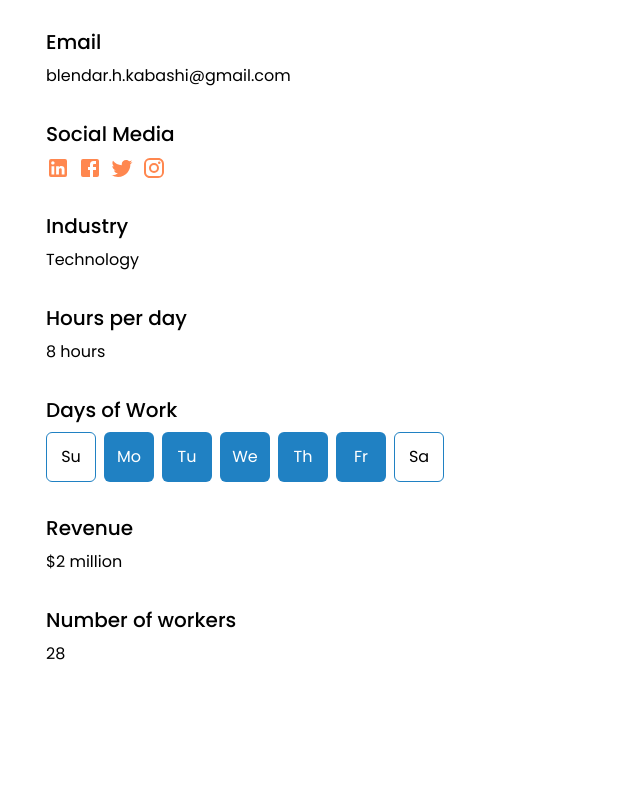
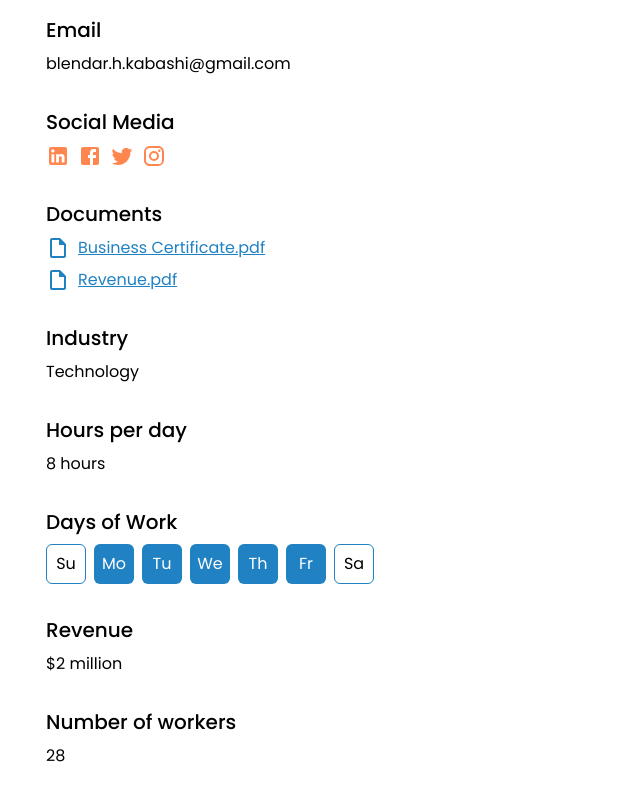
Before and after one commit to blendarkabashi/dimensio, a Next.js app: page /company-details in a window 1280 px wide. Shown: the part 1081-1881 px from the top of the page, without its empty margins (0-640 px from the left). Before the commit the page ends 1779 px from the top, so only its background shows below. Built offline with nearby package versions, Linux system fonts and the light colour scheme.

Commit message:
finish company profile

```diff
--- a/pages/company-details/index.js
+++ b/pages/company-details/index.js
@@ -8,6 +8,7 @@ import LinkedIn from '@mui/icons-material/LinkedIn';
 import Facebook from '@mui/icons-material/Facebook';
 import Twitter from '@mui/icons-material/Twitter';
 import Instagram from '@mui/icons-material/Instagram';
+import InsertDriveFileOutlined from '@mui/icons-material/InsertDriveFileOutlined';
 const index = () => {
   const tabs = [
     { id: 0, name: 'Business Info' },
@@ -19,7 +20,7 @@ const index = () => {
   return (
     <>
       <Header />
-      <div className="bg-blue h-[300px] py-[50px] -mb-24">
+      <div className="bg-blue h-[240px] py-[50px] -mb-24">
         <div className="container">
           <a href="" className="flex items-center text-white">
             <ArrowBack className="mr-2" />
@@ -47,7 +48,7 @@ const index = () => {
           setCurrentTab={setCurrentTab}
         />
         {currentTab == 0 ? (
-          <>
+          <div className="w-1/2">
             <div className="mb-8">
               <div className="font-medium text-xl mb-2">Biography</div>
               <div className="">
@@ -91,6 +92,22 @@ const index = () => {
               </div>
             </div>
             <div className="mb-8">
+              <div className="font-medium text-xl mb-2">Documents</div>
+              <div className="flex flex-col">
+                <a
+                  href="#"
+                  className="text-blue underline flex items-center mb-2"
+                >
+                  <InsertDriveFileOutlined className="mr-2" />
+                  Business Certificate.pdf
+                </a>
+                <a href="#" className="text-blue underline flex items-center ">
+                  <InsertDriveFileOutlined className="mr-2" />
+                  Revenue.pdf
+                </a>
+              </div>
+            </div>
+            <div className="mb-8">
               <div className="font-medium text-xl mb-2">Industry</div>
               <div className="">Technology</div>
             </div>
@@ -101,25 +118,25 @@ const index = () => {
             <div className="mb-8">
               <div className="font-medium text-xl mb-2">Days of Work</div>
               <div className="flex items-center">
-                <div className="rounded-md flex items-center justify-center mr-2 w-[50px] h-[50px] border border-blue text-black">
+                <div className="rounded-md flex items-center justify-center mr-2 w-[40px] h-[40px] border border-blue text-black">
                   Su
                 </div>
-                <div className="rounded-md flex items-center justify-center mr-2 w-[50px] h-[50px] bg-blue text-white">
+                <div className="rounded-md flex items-center justify-center mr-2 w-[40px] h-[40px] bg-blue text-white">
                   Mo
                 </div>
-                <div className="rounded-md flex items-center justify-center mr-2 w-[50px] h-[50px] bg-blue text-white">
+                <div className="rounded-md flex items-center justify-center mr-2 w-[40px] h-[40px] bg-blue text-white">
                   Tu
                 </div>
-                <div className="rounded-md flex items-center justify-center mr-2 w-[50px] h-[50px] bg-blue text-white">
+                <div className="rounded-md flex items-center justify-center mr-2 w-[40px] h-[40px] bg-blue text-white">
                   We
                 </div>
-                <div className="rounded-md flex items-center justify-center mr-2 w-[50px] h-[50px] bg-blue text-white">
+                <div className="rounded-md flex items-center justify-center mr-2 w-[40px] h-[40px] bg-blue text-white">
                   Th
                 </div>
-                <div className="rounded-md flex items-center justify-center mr-2 w-[50px] h-[50px] bg-blue text-white">
+                <div className="rounded-md flex items-center justify-center mr-2 w-[40px] h-[40px] bg-blue text-white">
                   Fr
                 </div>
-                <div className="rounded-md flex items-center justify-center w-[50px] h-[50px] border border-blue text-black">
+                <div className="rounded-md flex items-center justify-center w-[40px] h-[40px] border border-blue text-black">
                   Sa
                 </div>
               </div>
@@ -132,9 +149,22 @@ const index = () => {
               <div className="font-medium text-xl mb-2">Number of workers</div>
               <div className="">28</div>
             </div>
-          </>
+          </div>
         ) : (
-          <div>Tech Stack</div>
+          <div className="mb-8">
+            <div className="font-medium text-xl mb-2">Tech Stack</div>
+            <div className="flex items-center">
+              <div className="px-2 py-1 rounded-md flex items-center justify-center mr-2 bg-blue text-white">
+                Javascript
+              </div>
+              <div className="px-2 py-1 rounded-md flex items-center justify-center mr-2 bg-blue text-white">
+                HTML
+              </div>
+              <div className="px-2 py-1 rounded-md flex items-center justify-center mr-2 bg-blue text-white">
+                CSS
+              </div>
+            </div>
+          </div>
         )}
       </div>
     </>
```
